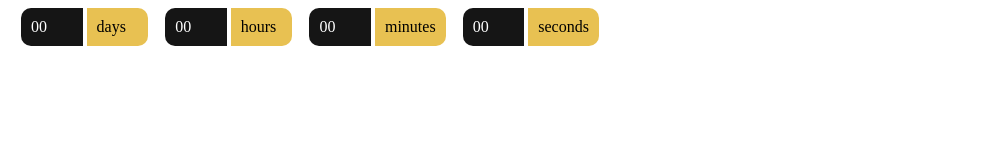
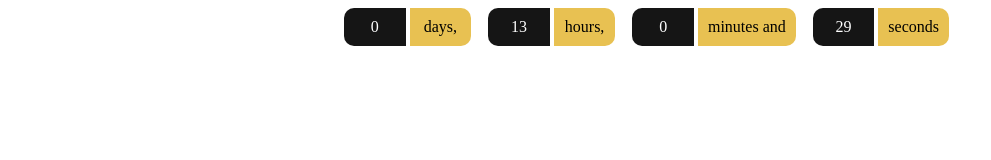
Before and after one commit to aakarshsingh/howlonghasitbeen, a plain HTML site: page index.html in a window 1280 px wide. Shown: the whole page, without its empty margins (0-991 px from the left). Drawn offline with Linux system fonts and the light colour scheme.

Commit message:
Update index.html

```diff
--- a/index.html
+++ b/index.html
@@ -7,28 +7,76 @@
     <title>Hello World</title>
   </head>
 
+  <style>
+    .countup {
+      text-align: center;
+      margin-bottom: 20px;
+    }
+
+    .countup .timeel {
+      display: inline-block;
+      padding: 10px;
+      background: #151515;
+      margin: 0;
+      color: white;
+      min-width: 2.6rem;
+      margin-left: 13px;
+      border-radius: 10px 0 0 10px;
+    }
+
+    .countup span[class*="timeRef"] {
+      border-radius: 0 10px 10px 0;
+      margin-left: 0;
+      background: #e8c152;
+      color: black;
+    }
+
+  </style>
+
   <body>
 
-    <div class="countup" id="countup1" onload="setbackground()">
+    <div class="countup" id="countup1">
       <span class="timeel days">00</span>
-      <span class="timeel timeRefDays">days</span>
+      <span class="timeel timeRefDays">days, </span>
       <span class="timeel hours">00</span>
-      <span class="timeel timeRefHours">hours</span>
+      <span class="timeel timeRefHours">hours, </span>
       <span class="timeel minutes">00</span>
-      <span class="timeel timeRefMinutes">minutes</span>
+      <span class="timeel timeRefMinutes">minutes and </span>
       <span class="timeel seconds">00</span>
       <span class="timeel timeRefSeconds">seconds</span>
     </div>
 
   </body>
   <script type="text/javascript">
-    function setbackground() {
-      var letters = '0123456789ABCDEF';
-      var color = '#';
-      for (var i = 0; i < 6; i++) {
-        color += letters[Math.floor(Math.random() * 16)];
-      }
-      document.getElementById("first-quote")[0].style.background = color;
+    window.onload = function() {
+      // Month Day, Year Hour:Minute:Second, id-of-element-container
+      countUpFromTime("Feb 14, 2024 21:51:00", 'countup1');
+    };
+
+    function countUpFromTime(countFrom, id) {
+      countFrom = new Date(countFrom).getTime();
+      var now = new Date(),
+        countFrom = new Date(countFrom),
+        timeDifference = (now - countFrom);
+
+      var secondsInADay = 60 * 60 * 1000 * 24,
+        secondsInAHour = 60 * 60 * 1000;
+
+      days = Math.floor(timeDifference / (secondsInADay) * 1);
+      hours = Math.floor((timeDifference % (secondsInADay)) / (secondsInAHour) * 1);
+      mins = Math.floor(((timeDifference % (secondsInADay)) % (secondsInAHour)) / (60 * 1000) * 1);
+      secs = Math.floor((((timeDifference % (secondsInADay)) % (secondsInAHour)) % (60 * 1000)) / 1000 * 1);
+
+      var idEl = document.getElementById(id);
+      idEl.getElementsByClassName('days')[0].innerHTML = days;
+      idEl.getElementsByClassName('hours')[0].innerHTML = hours;
+      idEl.getElementsByClassName('minutes')[0].innerHTML = mins;
+      idEl.getElementsByClassName('seconds')[0].innerHTML = secs;
+
+      clearTimeout(countUpFromTime.interval);
+      countUpFromTime.interval = setTimeout(function() {
+        countUpFromTime(countFrom, id);
+      }, 1000);
     }
 
   </script>
```
